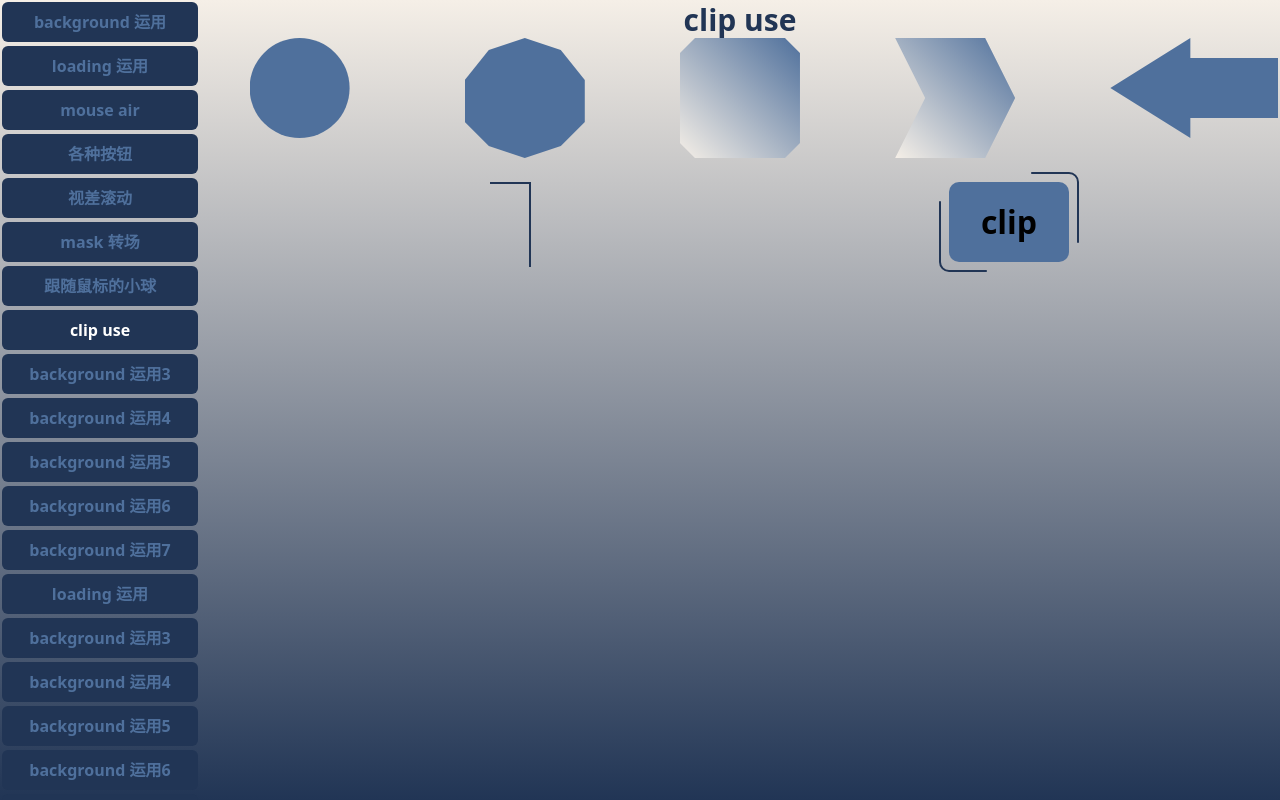
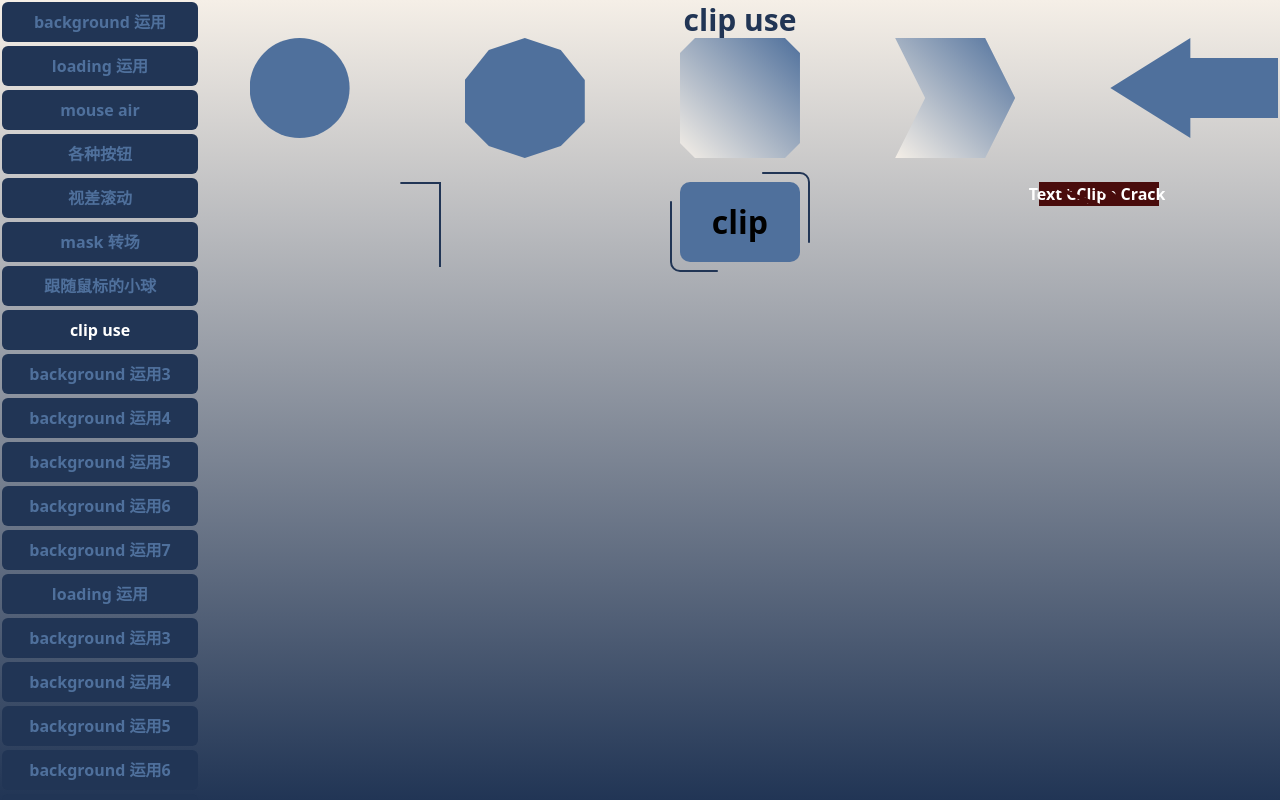
Before and after one commit to XyanZhang/nextjs-css-example, a Next.js app: page /clip-use in a window 1280 px wide. Built offline with nearby package versions, Linux system fonts and the light colour scheme.

Commit message:
feat: clip 文字割裂

```diff
--- a/src/app/(items)/clip-use/index.module.scss
+++ b/src/app/(items)/clip-use/index.module.scss
@@ -109,7 +109,7 @@
   text-align: center;
   line-height: 80px;
   background: var(--theme1-2);
-  height: 80px!important;
+  height: 80px !important;
   border-radius: 10px;
   &:hover {
     background: var(--theme1-3);
@@ -146,3 +146,69 @@
     }
   }
 }
+
+.clipText {
+  // margin: auto;
+  // padding: 10px;
+  // line-height: 1.2;
+  background: #490c0c;
+  position: relative;
+  color: #fff;
+  font-weight: bold;
+  text-align: left;
+  // animation: shake 2.5s linear forwards;
+  span {
+    position: relative;
+    clip-path: polygon(10% 0%, 44% 0%, 70% 100%, 55% 100%);
+  }
+
+  &::before,
+  &::after {
+    content: attr(data-text);
+    position: absolute;
+    top: 0;
+    left: 0;
+  }
+
+  &::before {
+    animation: crack1 1.5s linear forwards;
+    // clip-path: polygon(10% 0%, 44% 0%, 70% 100%, 55% 100%);
+    clip-path: polygon(0% 0%, 10% 0%, 55% 100%, 0% 100%);
+  }
+
+  &::after {
+    animation: crack2 1.5s linear forwards;
+    // clip-path: polygon(10% 0%, 44% 0%, 70% 100%, 55% 100%);
+    clip-path: polygon(44% 0%, 100% 0%, 100% 100%, 70% 100%);
+
+  }
+  // &:hover::before {
+  //   animation: crack1 2.5s linear forwards;
+  // }
+
+  // &:hover::after {
+  //   animation: crack2 2.5s linear forwards;
+  // }
+
+  @keyframes crack1 {
+    0%,
+    95% {
+      transform: translateX(0);
+    }
+
+    100% {
+      transform: translateX(-10px);
+    }
+  }
+
+  @keyframes crack2 {
+    0%,
+    95% {
+      transform: translateX(0);
+    }
+
+    100% {
+      transform: translateX(10px);
+    }
+  }
+}
--- a/src/app/(items)/clip-use/page.tsx
+++ b/src/app/(items)/clip-use/page.tsx
@@ -18,6 +18,9 @@ export default function ClipUse() {
       <ul className={styles.base}>
         <li className={styles.aniBorder}></li>
         <li className={styles.btnAniClip}>clip</li>
+        <li>
+          <div data-text="Text Clip Crack" className={styles.clipText}><span>Text Clip Crack</span></div>
+        </li>
       </ul>
     </div>
   )
```
